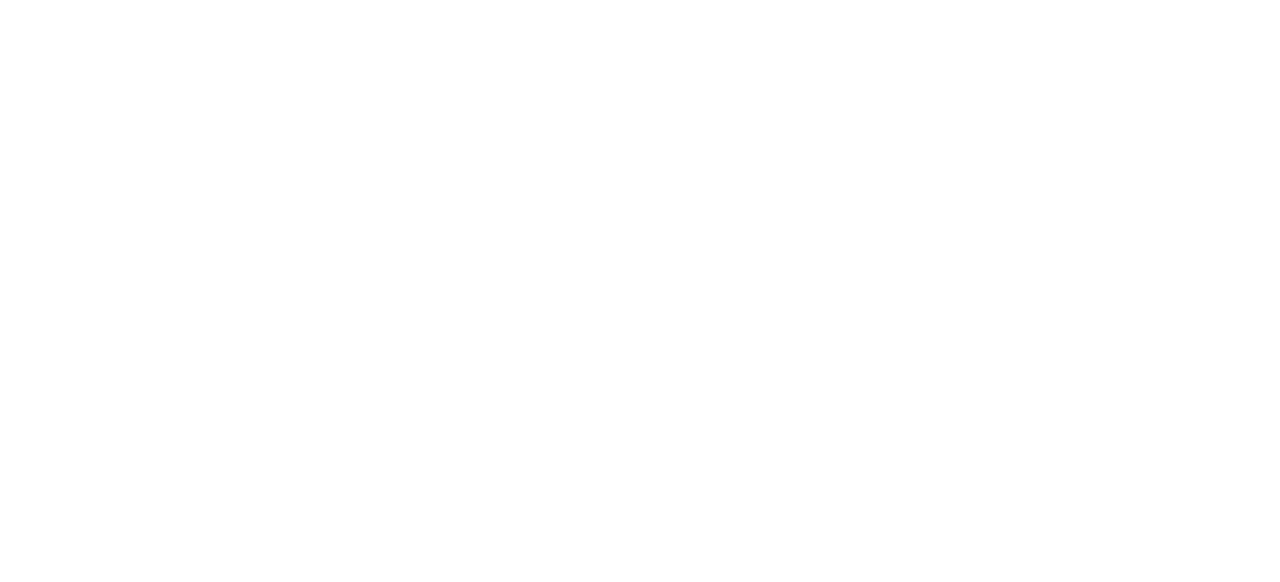
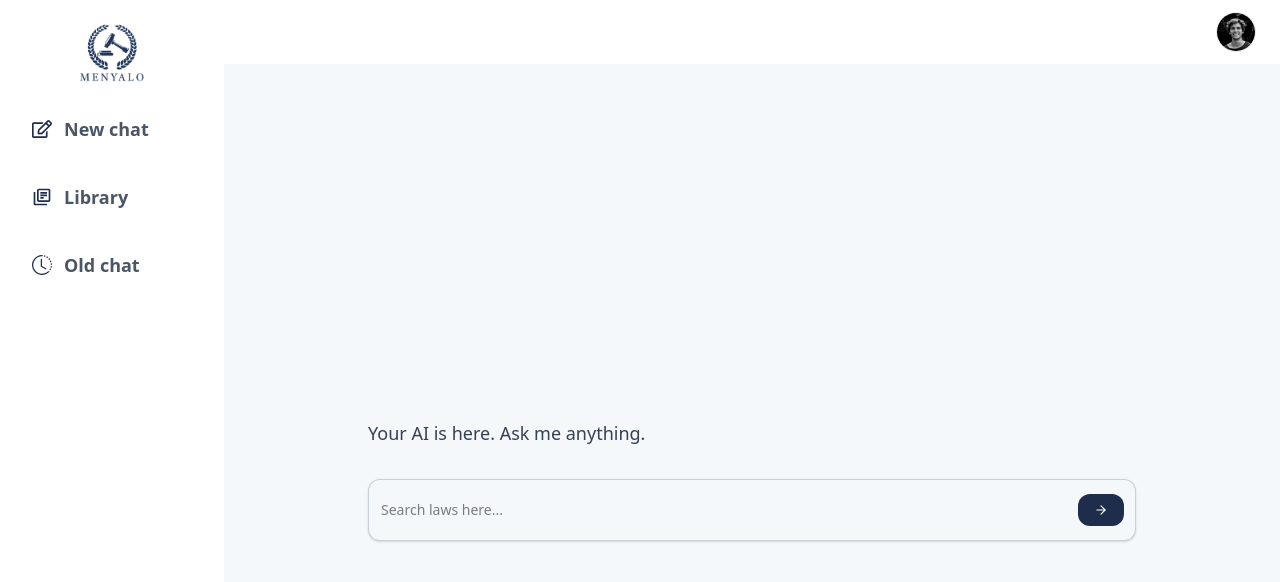
Before and after one commit to Solvit-Africa-Training-Center/menyalo-frontend, a React (Vite) app: page /ai in a window 1280 px wide. Before the commit this address had no page. Shown: the top 582 px of the page. Built offline with nearby package versions, Linux system fonts and the light colour scheme; a web font is replaced by a local one.

Commit message:
adding AI Page

```diff
--- a/package.json
+++ b/package.json
@@ -21,6 +21,7 @@
     "react-redux": "^9.2.0",
     "react-router": "^7.8.2",
     "react-router-dom": "^7.8.2",
+    "react-textarea-autosize": "^8.5.9",
     "tailwindcss": "^4.1.12"
   },
   "devDependencies": {
--- /dev/null
+++ b/src/components/AILayout.tsx
@@ -0,0 +1,20 @@
+import AISideBar from './AISideBar';
+import AINavBar from './AINavBar';
+
+export default function AILayout({ children }: { children: React.ReactNode }) {
+  return (
+    <div className="flex min-h-screen bg-[color:var(--color-style-500)] font-sans">
+      {/* Sidebar */}
+      <AISideBar />
+      {/* Main Content Area */}
+      <div className="flex-1 flex flex-col">
+        {/* Navbar */}
+        <AINavBar />
+        {/* Page Content */}
+        <main className="flex-1 p-6 bg-[color:var(--color-style-500)] overflow-y-auto">
+          {children}
+        </main>
+      </div>
+    </div>
+  );
+}
--- /dev/null
+++ b/src/components/AINavBar.tsx
@@ -0,0 +1,17 @@
+import profileImg from '../assets/profile.jpg'; // Update path if needed
+
+export default function AINavBar() {
+  return (
+    <nav className="w-full bg-white flex items-center px-6 py-3 shadow-sm">
+      <div className="flex-1" />
+      {/* Profile image aligned right */}
+      <div className="flex items-center justify-end w-12">
+        <img
+          src={profileImg}
+          alt="Profile"
+          className="w-10 h-10 rounded-full object-cover border border-gray-200"
+        />
+      </div>
+    </nav>
+  );
+}
--- /dev/null
+++ b/src/components/AISideBar.tsx
@@ -0,0 +1,71 @@
+import { useState } from 'react';
+import { FaRegEdit } from 'react-icons/fa';
+import { MdOutlineLibraryBooks } from 'react-icons/md';
+import { BsClockHistory } from 'react-icons/bs';
+import { FiMenu } from 'react-icons/fi';
+import menyaloLogo from '../assets/Logodark.png';
+
+export default function AISideBar() {
+  const [open, setOpen] = useState(false);
+
+  return (
+    <>
+      {/* Hamburger menu for mobile */}
+      <button
+        className="md:hidden fixed top-4 left-4 z-50 bg-white rounded-full p-2 shadow"
+        onClick={() => setOpen(true)}
+        aria-label="Open menu"
+      >
+        <FiMenu size={24} className="text-[color:var(--color-primary-800)]" />
+      </button>
+
+      {/* Sidebar for desktop and mobile drawer */}
+      <aside
+        className={`
+          bg-white flex flex-col items-center py-6 z-40
+          md:static md:w-56 md:min-h-screen md:translate-x-0
+          fixed top-0 left-0 h-full w-4/5 max-w-xs transition-transform duration-300
+          ${open ? 'translate-x-0' : '-translate-x-full'}
+          md:translate-x-0
+        `}
+      >
+        {/* Close button for mobile */}
+        <div className="w-full flex md:hidden justify-end pr-4">
+          <button
+            className="text-2xl text-gray-500 mt-2"
+            onClick={() => setOpen(false)}
+            aria-label="Close menu"
+          >
+            &times;
+          </button>
+        </div>
+        {/* Logo */}
+        <div className="mb-8 mt-2 md:mt-0">
+          <img src={menyaloLogo} alt="Menyalo Logo" className="w-16 mx-auto" />
+        </div>
+        {/* Menu */}
+        <nav className="flex flex-col gap-10 w-full px-8">
+          <button className="flex items-center gap-3 text-base md:text-lg font-semibold text-gray-600 hover:text-primary-800 transition hover:translate-x-1">
+            <FaRegEdit className="text-[color:var(--color-primary-800)] text-xl" />
+            New chat
+          </button>
+          <button className="flex items-center gap-3 text-base md:text-lg font-semibold text-gray-600 hover:text-primary-800 transition hover:translate-x-1">
+            <MdOutlineLibraryBooks className="text-[color:var(--color-primary-800)] text-xl" />
+            Library
+          </button>
+          <button className="flex items-center gap-3 text-base md:text-lg font-semibold text-gray-600 hover:text-primary-800 transition hover:translate-x-1">
+            <BsClockHistory className="text-[color:var(--color-primary-800)] text-xl" />
+            Old chat
+          </button>
+        </nav>
+      </aside>
+      {/* Overlay for mobile menu */}
+      {open && (
+        <div
+          className="fixed inset-0 bg-primary-800 bg-opacity-30 z-30 md:hidden"
+          onClick={() => setOpen(false)}
+        />
+      )}
+    </>
+  );
+}
--- a/src/components/GeneralNav.tsx
+++ b/src/components/GeneralNav.tsx
@@ -56,7 +56,7 @@ export default function GeneralNav() {
           Firms
         </Link>
         <Link
-          to="/ask-ai"
+          to="/ai"
           className={`font-medium pb-4 block md:inline ${
             location.pathname === '/ask-ai'
               ? 'text-primary-700'
--- a/src/components/InPuts.tsx
+++ b/src/components/InPuts.tsx
@@ -1,4 +1,5 @@
 import React from 'react';
+import TextareaAutosize from 'react-textarea-autosize';
 
 interface InPutsProps {
   label?: string;
@@ -31,14 +32,14 @@ const InPuts: React.FC<InPutsProps> = ({
         {label}
       </label>
       {textarea ? (
-        <textarea
+        <TextareaAutosize
           id={name}
           name={name}
           value={value}
           placeholder={placeholder}
           onChange={onChange}
-          className={`block w-full px-3 py-2 rounded-md border border-primary-800/20 shadow-sm focus:outline-none focus:ring-2 focus:ring-primary-800 sm:text-sm resize-none ${className}`}
-          rows={rows}
+          className={`block w-full px-3 py-2 rounded-md border border-primary-800/20 shadow-sm focus:outline-none focus:ring-2 focus:ring-primary-800 sm:text-sm ${className}`}
+          minRows={rows}
           aria-invalid={!!error}
         />
       ) : (
--- /dev/null
+++ b/src/pages/AIPage.tsx
@@ -0,0 +1,47 @@
+import { useState } from 'react';
+import AILayout from '../components/AILayout';
+import InPuts from '../components/InPuts';
+import Button from '../components/Button';
+import { FiArrowRight } from 'react-icons/fi';
+
+export default function AIPage() {
+  const [query, setQuery] = useState('');
+
+  return (
+    <AILayout>
+      <div className="flex flex-col items-center justify-center h-full min-h-[70vh] bg-[color:var(--color-style-500)]">
+        <div className="w-full max-w-3xl mx-auto mt-16 sm:mt-24 px-2 sm:px-0">
+          <div className=" mb-8 text-base sm:text-lg text-gray-700 font-medium">
+            Your AI is here. Ask me anything.
+          </div>
+          <form
+            className="w-full"
+            onSubmit={(e) => {
+              e.preventDefault();
+              // handle search/submit here
+            }}
+          >
+            <div className="relative w-full">
+              <InPuts
+                textarea={true}
+                value={query}
+                onChange={(e) => setQuery(e.target.value)}
+                placeholder="Search laws here..."
+                className="rounded-xl border border-primary-800 px-3 sm:px-[0.75rem] pr-12 sm:pr-14 py-4 sm:py-5 bg-[color:var(--color-style-500)] shadow-none focus:ring-0 focus:outline-none text-base w-full resize-none"
+                rows={1}
+              />
+              <Button
+                type="submit"
+                variant="primary"
+                size="sm"
+                className="absolute top-1/2 right-2 sm:right-3 -translate-y-1/2 px-3 sm:px-4 py-2 bg-primary-800 text-white rounded-xl min-w-0 h-8"
+              >
+                <FiArrowRight />
+              </Button>
+            </div>
+          </form>
+        </div>
+      </div>
+    </AILayout>
+  );
+}
--- a/src/pages/Feed.tsx
+++ b/src/pages/Feed.tsx
@@ -9,6 +9,8 @@ import SearchBar from '../components/SearchBar';
 import feed from '../assets/on-feed.png';
 import states from '../assets/states-woman.png';
 import { VscVerifiedFilled } from 'react-icons/vsc';
+import { useNavigate } from 'react-router-dom';
+
 
 const lawCategories = [
   {
@@ -76,6 +78,8 @@ const categories = lawCategories.map((cat) => cat.name);
 
 export default function Feed() {
   const [selectedCategory, setSelectedCategory] = useState(categories[0]);
+  const navigate = useNavigate();
+
 
   return (
     <Layout>
@@ -187,6 +191,7 @@ export default function Feed() {
                 key={cat.name}
                 className="w-full h-16 flex items-center gap-2 bg-secondary-400 text-secondary-50 px-3 py-2 lg:px-4 lg:py-2 rounded-lg font-medium text-base hover:bg-primary-200 transition"
                 style={{ minWidth: 0 }} // Ensures grid cell controls width
+                onClick={() => navigate('/law')}
               >
                 <span className="text-primary-800 text-lg font-bold">+</span>
                 <span className="truncate">{cat.name}</span>
--- a/src/routes/AppRoutes.tsx
+++ b/src/routes/AppRoutes.tsx
@@ -10,6 +10,8 @@ import Userprofile from '../pages/Userprofile';
 import FirmPage from '../pages/FirmPage';
 import FirmProfilePage from '../pages/FirmProfilePage';
 import CommunityPage from '../pages/CommunityPage';
+import AIPage from '../pages/AIPage';
+import LawPage from '../pages/LawPage';
 
 export default function AppRoutes() {
   return (
@@ -25,6 +27,8 @@ export default function AppRoutes() {
       <Route path="/firms" element={<FirmPage />} />
       <Route path="/firms/:firmName" element={<FirmProfilePage />} />
       <Route path="/community" element={<CommunityPage />} />
+      <Route path="/ai" element={<AIPage />} />
+      <Route path="/law" element={<LawPage />} />
     </Routes>
   );
 }
```
Also changed, not shown: src/pages/LawPage.tsx (added), src/types/lawtypes.ts (added), 1 other file (tests, documents, lock files or other folders).
